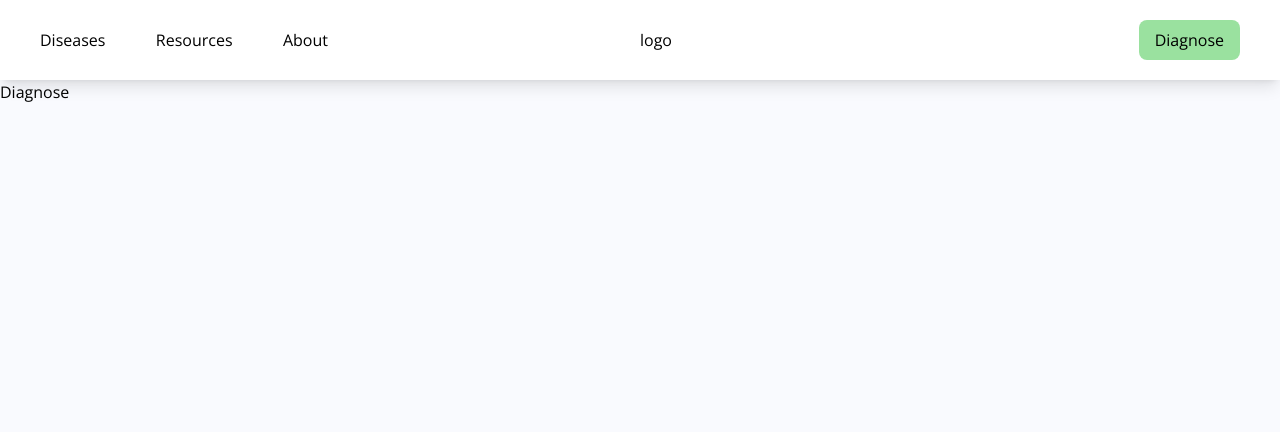
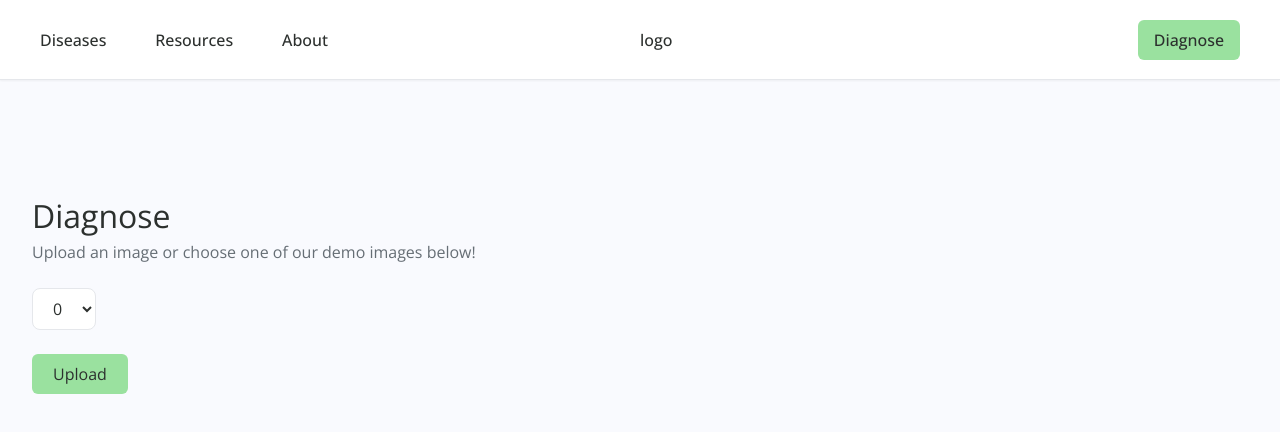
Before and after one commit to IdkwhatImD0ing/PaddyPlantPrognosis, a React (Vite) app in the folder client/: page /diagnose in a window 1280 px wide. Shown: the top 432 px of the page. Built offline with nearby package versions, Linux system fonts and the light colour scheme; a web font is replaced by a local one.

Commit message:
working on diagnose feature

```diff
--- a/client/package.json
+++ b/client/package.json
@@ -9,6 +9,7 @@
     "preview": "vite preview"
   },
   "dependencies": {
+    "axios": "^1.2.5",
     "react": "^18.2.0",
     "react-dom": "^18.2.0",
     "react-router-dom": "^6.8.0"
--- a/client/src/components/Navbar.jsx
+++ b/client/src/components/Navbar.jsx
@@ -3,12 +3,12 @@ import hamburgerMenu from "../assets/menu.png";
 
 const Navbar = () => {
   return (
-    <nav className="bg-white h-[5rem] flex items-center justify-center px-10 shadow-lg">
+    <nav className="bg-white h-[5rem] font-medium flex items-center justify-center px-10 border-b-[1px] shadow-sm text-[#2c302e]">
       <div className="flex justify-between items-center h-full w-[100rem]">
         <div className="w-[18rem] hidden md:flex justify-between">
-          <Link to="/diseases" className="">Diseases</Link>
-          <Link to="/resources" className="">Resources</Link>
-          <Link to="/about" className="">About</Link>
+          <Link to="/diseases" className="hover:text-[#537a5a]">Diseases</Link>
+          <Link to="/resources" className="hover:text-[#537a5a]">Resources</Link>
+          <Link to="/about" className="hover:text-[#537a5a]">About</Link>
         </div>
         <div className="absolute left-[50%]">
           <Link to="/">logo</Link>
@@ -17,7 +17,7 @@ const Navbar = () => {
           <img src={hamburgerMenu} alt="hamburgerMenu" className="w-8" />
         </div>
         <div>
-          <button className="bg-[#9ae19f] px-4 py-2 rounded-lg">
+          <button className="hover:bg-[#b8e4bb] bg-[#9ae19f] px-4 py-2 rounded-md">
             <Link to="/diagnose">Diagnose</Link>
           </button>
         </div>
--- a/client/src/pages/Diagnose.jsx
+++ b/client/src/pages/Diagnose.jsx
@@ -1,6 +1,26 @@
+import axios from 'axios'
+
 const Diagnose = () => {
+  const handleSubmit = (e) => {
+    e.preventDefault();
+
+  }
+
   return (
-    <div>Diagnose</div>
+    <div className="flex justify-center text-[#2c302e]">
+      <form onSubmit={(e) => handleSubmit(e)} action="POST"  className="flex flex-col justify-center mt-[5rem] w-[100rem] p-8">
+        <h1 className="text-[32px]">Diagnose</h1>
+        <p className="text-[16px] text-[#666e75]">Upload an image or choose one of our demo images below!</p>
+        <select className="mt-6 bg-white border px-4 py-2 w-[4rem] rounded-lg" ame="paddies" id="paddies">
+          <option value="0">0</option>
+          <option value="1">1</option>
+          <option value="2">2</option>
+          <option value="3">3</option>
+          <option value="4">4</option>
+        </select>
+        <button type="submit" className="mt-6 hover:bg-[#b8e4bb] bg-[#9ae19f] w-[6rem] px-4 py-2 rounded-md">Upload</button>
+      </form>
+    </div>
   )
 }
 
--- a/client/src/pages/Home.jsx
+++ b/client/src/pages/Home.jsx
@@ -1,7 +1,9 @@
 const Home = () => {
   return (
-    <div className="">
-      Home
+    <div className="flex justify-center w-full">
+      <div className="bg-green-200 w-[1440px] h-[555px]">
+        video
+      </div>
     </div>
   )
 }
```
Also changed, not shown: 1 other file (tests, documents, lock files or other folders).
